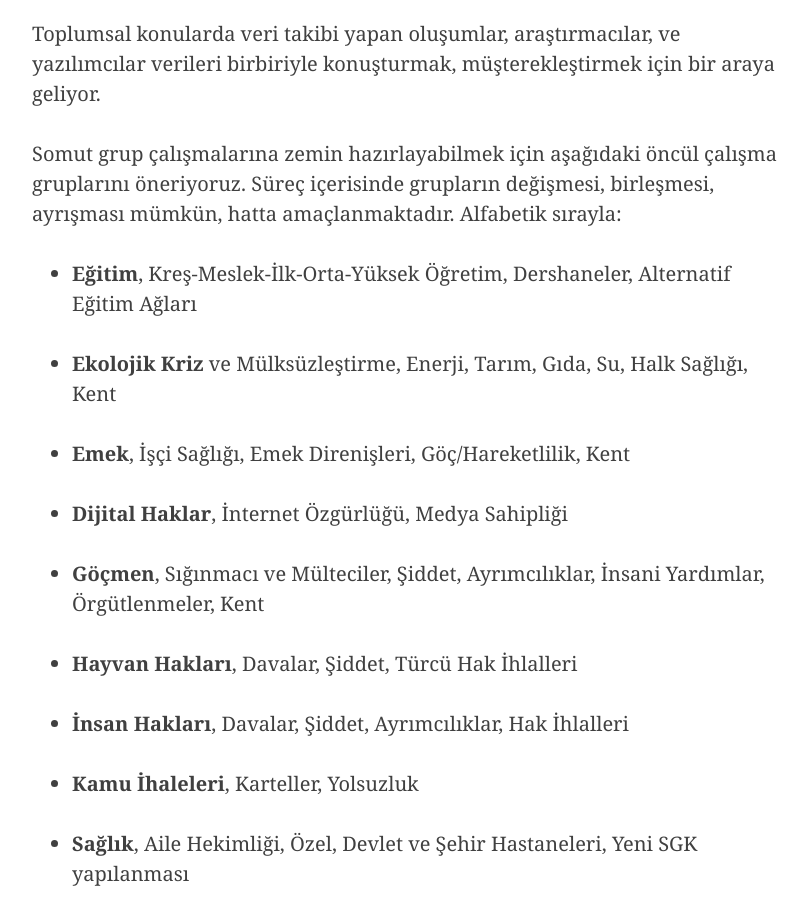
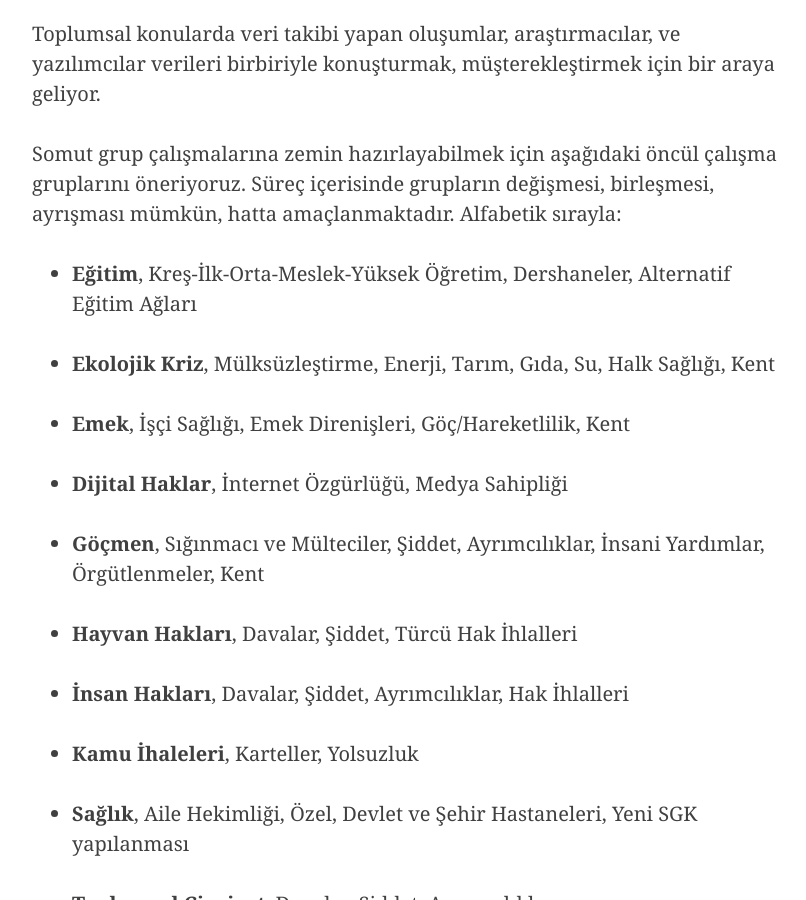
Before and after one commit to graphcommons/hackathons, a Jekyll site: the page built from _posts/2020-03-02-veri-musterekleri.md, in a window 1280 px wide and 900 px high, scrolled down 4866 px. Shown: the whole window, without its empty margins (233-1039 px from the left). Built offline with Jekyll 4.4.1, drawn with Linux system fonts in a browser that asks for light colours; nearby versions of some CDN libraries.

Commit message:
text refine

```diff
--- a/_posts/2020-03-02-veri-musterekleri.md
+++ b/_posts/2020-03-02-veri-musterekleri.md
@@ -128,9 +128,9 @@ Toplumsal konularda veri takibi yapan oluşumlar, araştırmacılar, ve yazılı
 
 Somut grup çalışmalarına zemin hazırlayabilmek için aşağıdaki öncül çalışma gruplarını öneriyoruz. Süreç içerisinde grupların değişmesi, birleşmesi, ayrışması mümkün, hatta amaçlanmaktadır. Alfabetik sırayla:
 
-- <strong>Eğitim</strong>, Kreş-Meslek-İlk-Orta-Yüksek Öğretim, Dershaneler, Alternatif Eğitim Ağları
+- <strong>Eğitim</strong>, Kreş-İlk-Orta-Meslek-Yüksek Öğretim, Dershaneler, Alternatif Eğitim Ağları
 
-- <strong>Ekolojik Kriz</strong> ve Mülksüzleştirme, Enerji, Tarım, Gıda, Su, Halk Sağlığı, Kent
+- <strong>Ekolojik Kriz</strong>, Mülksüzleştirme, Enerji, Tarım, Gıda, Su, Halk Sağlığı, Kent
 
 - <strong>Emek</strong>, İşçi Sağlığı, Emek Direnişleri, Göç/Hareketlilik, Kent
 
```
